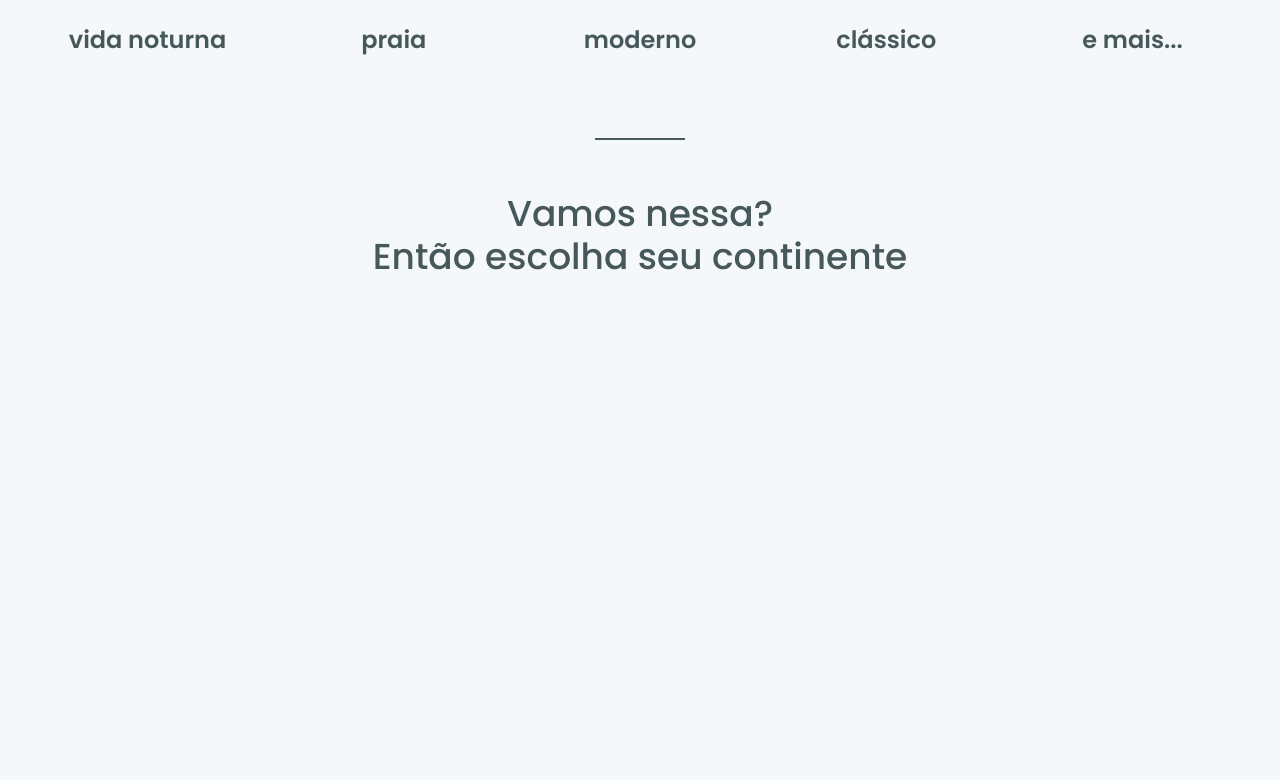
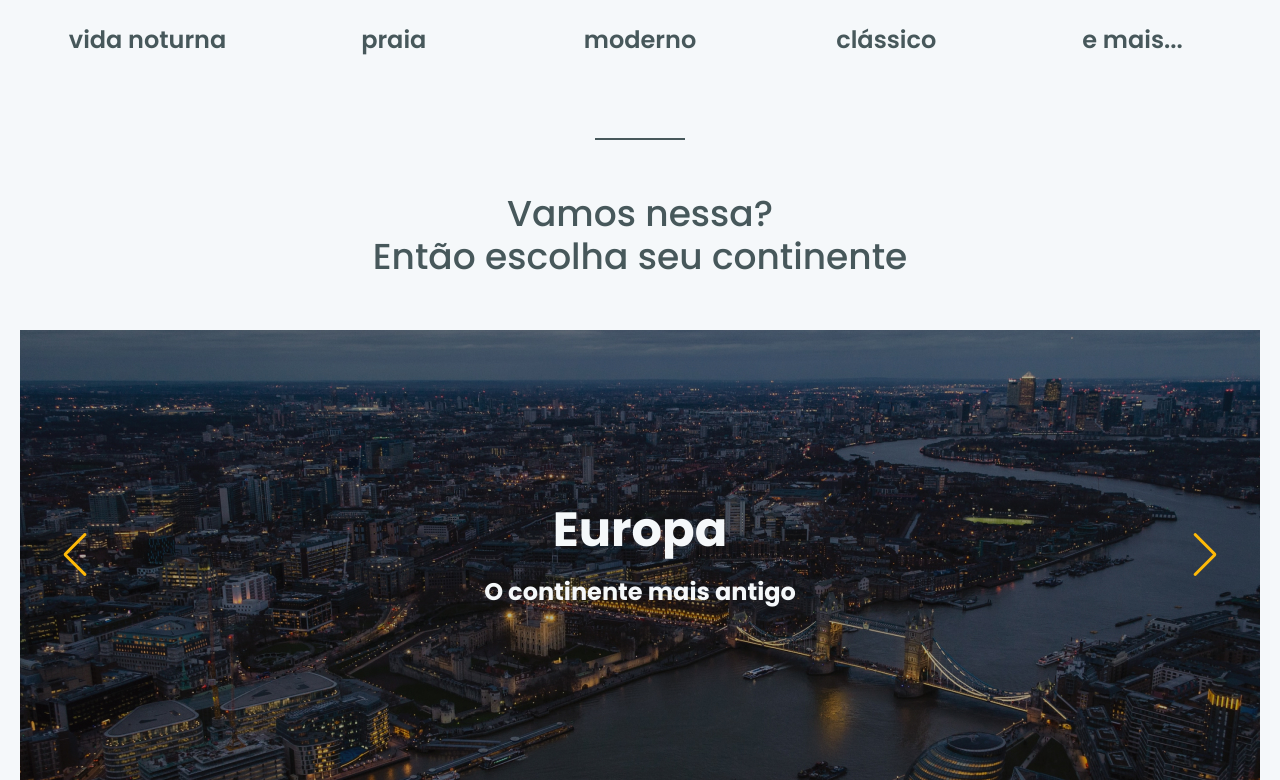
Before and after one commit to Weym/ignite-reactjs-desafio-6, a Next.js app: page / in a window 1280 px wide. Shown: the part 625-1405 px from the top of the page. Before the commit the page ends 955 px from the top, so only its background shows below. Built offline with nearby package versions, Linux system fonts and the light colour scheme.

Commit message:
add: Carousel Component to Home
Library used for the carousel: Swiper
Noticed a bug happen here, I forgot to install @chakra/core and the font wasn't getting applied

```diff
--- a/package.json
+++ b/package.json
@@ -9,6 +9,7 @@
     "lint": "next lint"
   },
   "dependencies": {
+    "@chakra-ui/core": "^0.8.0",
     "@chakra-ui/react": "^1.8.8",
     "@emotion/react": "^11",
     "@emotion/styled": "^11",
--- /dev/null
+++ b/src/components/Carousel/index.tsx
@@ -0,0 +1,67 @@
+// Import Swiper React components
+import { Swiper, SwiperSlide } from "swiper/react";
+
+// Import Swiper styles
+import "swiper/css";
+import "swiper/css/pagination";
+import "swiper/css/navigation";
+
+import { Pagination, Navigation } from "swiper";
+
+import { Flex, Heading, Text } from "@chakra-ui/react";
+import Link from "next/link";
+
+export function Carousel(): JSX.Element {
+  return (
+    <Flex
+      mx="auto"
+      w="100%"
+      h="100%"
+      maxWidth="1240px"
+      height={["250px", "350px", "450px"]}
+    >
+      <Swiper
+        slidesPerView={1}
+        spaceBetween={30}
+        loop={true}
+        pagination={{
+          clickable: true,
+        }}
+        navigation={true}
+        modules={[Pagination, Navigation]}
+        style={{ width: "100%", flex: "1" }}
+      >
+        <SwiperSlide>
+          <Flex
+            width="100%"
+            height="100%"
+            justifyContent="center"
+            alignItems="center"
+            backgroundImage="url(/images/europe.jpg)"
+            textAlign="center"
+          >
+            <Link href="/continent/europe">
+              <a>
+                <Heading
+                  fontSize={["2xl", "3xl", "4xl", "5xl"]}
+                  fontWeight="700"
+                  color="gray.100"
+                >
+                  Europa
+                </Heading>
+                <Text
+                  fontSize={["0.9rem", "1xl", "2xl"]}
+                  fontWeight="700"
+                  color="gray.100"
+                  marginTop={["8px", "16px"]}
+                >
+                  O continente mais antigo
+                </Text>
+              </a>
+            </Link>
+          </Flex>
+        </SwiperSlide>
+      </Swiper>
+    </Flex>
+  );
+}
--- a/src/pages/_app.tsx
+++ b/src/pages/_app.tsx
@@ -1,6 +1,8 @@
 import { ChakraProvider } from "@chakra-ui/react";
 import type { AppProps } from "next/app";
 import { theme } from "../styles/theme";
+
+import "../styles/slider.css";
 
 function MyApp({ Component, pageProps }: AppProps) {
   return (
--- a/src/pages/index.tsx
+++ b/src/pages/index.tsx
@@ -2,6 +2,7 @@ import type { NextPage } from "next";
 import { Flex, Heading } from "@chakra-ui/react";
 import Head from "next/head";
 import { Banner } from "../components/Banner";
+import { Carousel } from "../components/Carousel";
 import { Divider } from "../components/Divider";
 import { Header } from "../components/Header";
 import { TravelTypes } from "../components/TravelTypes";
@@ -32,6 +33,7 @@ const Home: NextPage = () => {
         <br />
         Então escolha seu continente
       </Heading>
+      <Carousel />
     </Flex>
   );
 };
--- /dev/null
+++ b/src/styles/slider.css
@@ -0,0 +1,45 @@
+.swiper-button-next {
+  margin-right: 25px;
+}
+
+.swiper-button-next,
+.swiper-button-prev {
+  padding: 20px;
+}
+
+.swiper-button-prev {
+  margin-left: 25px;
+}
+
+.swiper-button-prev:after,
+.swiper-button-next:after {
+  color: #ffba08;
+}
+
+.swiper-pagination-clickable .swiper-pagination-bullet {
+  width: 16px;
+  height: 16px;
+  background-color: #999;
+  opacity: 1;
+}
+
+.swiper-pagination-clickable .swiper-pagination-bullet-active {
+  background-color: #ffba08;
+}
+
+@media (max-width: 30em) {
+  .swiper-button-next,
+  .swiper-button-prev {
+    padding: 0px;
+  }
+
+  .swiper-pagination-clickable .swiper-pagination-bullet {
+    width: 8px;
+    height: 8px;
+  }
+
+  .swiper-button-prev:after,
+  .swiper-button-next:after {
+    font-size: 30px;
+  }
+}
```
Also changed, not shown: public/images/europe.jpg (added), 1 other file (tests, documents, lock files or other folders).
